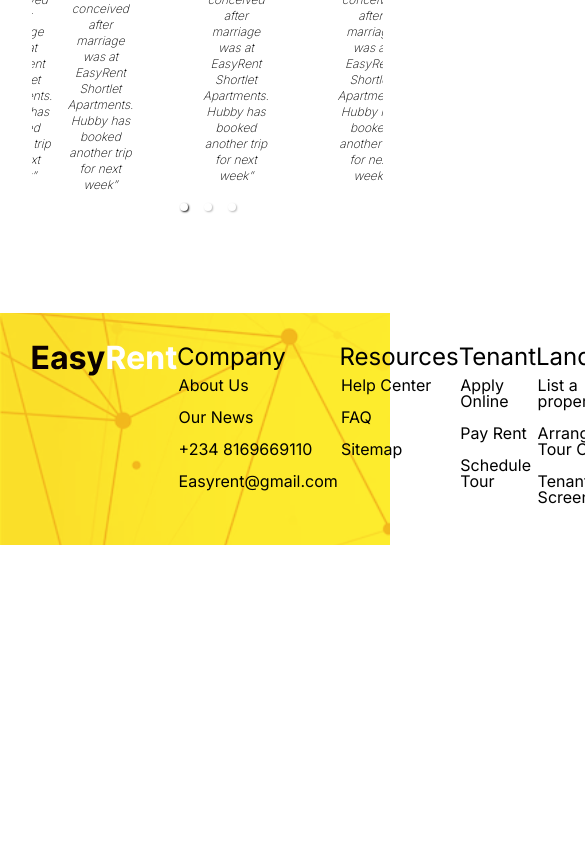
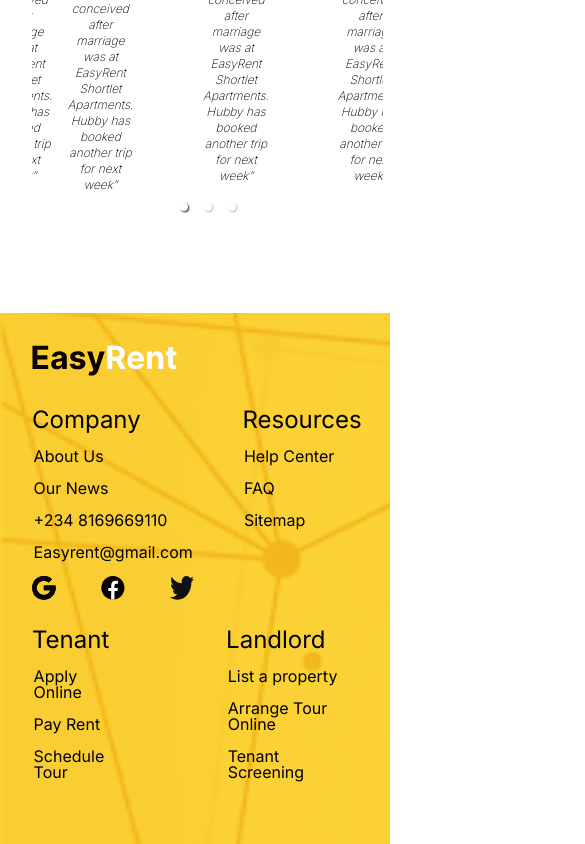
Before and after one commit to smartprincipal/EasyRentt, a React (Create React App) app: page / in a window 390 px wide. Shown: the part 4403-5247 px from the top of the page, 585 px wide, since content can reach past the window. Before the commit the page ends 4948 px from the top, so only its background shows below. Built offline with nearby package versions, Linux system fonts and the light colour scheme.

Commit message:
Pefected Footer component responsiveness

```diff
--- a/src/Components/Footer/Footer.css
+++ b/src/Components/Footer/Footer.css
@@ -3,30 +3,117 @@
     font-style: normal;
     padding: 2rem;
     display: flex;
-    justify-content: space-around;
+    justify-content: flex-start;
     align-items: flex-start;
+    flex-wrap: wrap;
     background-image: url('../../Assets/footerbckgrnd.svg');
     background-repeat: no-repeat;
     background-size: cover;
-    background-blend-mode: overlay;
+    background-blend-mode:soft-light;
     background-color: rgba(252, 188, 14, 0.9);
 }
 
+.footerlogo{
+    display: block;
+}
+
+.footermaindiv{
+    flex: 80%;
+    display: flex;
+    justify-content: space-around;
+    align-items: flex-start;
+    flex-wrap: wrap;
+}
+
 .footersubdiv{
+    flex: 50%;
+    display: flex;
+    justify-content: space-around;
+    align-items: flex-start;
+}
+
+.footercontent{
     display: flex;
     flex-direction: column;
     justify-content: space-evenly;
 }
 
-.footersubdiv h2{
+.footercontent h2{
     font-weight: 400;
     font-size: 1.5rem;
     line-height: 1.5rem;
+    margin-bottom: 0.5rem;
 }
 
-.footersubdiv p{
+.footercontent p{
     font-weight: 400;
     font-size: 1rem;
     line-height: 1rem;
     margin: 0.5rem 0.1rem;
+    cursor: pointer;
 }
+
+.footercontent p:hover{
+    color: white;
+}
+
+.footericon{
+    display: flex;
+    justify-content: space-between;
+    align-items: center;
+}
+
+.footericon img{
+    width: 1.5rem;
+    margin-top: 0.5rem;
+}
+
+@media screen and (max-width: 800px) {
+
+    .footerlogo{
+        margin-bottom: 2rem;
+    }
+
+}
+
+@media screen and (max-width: 600px) {
+
+    .footermaindiv{
+        flex-direction: column;
+        justify-content: space-evenly;
+    }
+
+    .footersubdiv{
+        margin-bottom: 1.5rem;
+    }
+
+    #footermobile1{
+        margin-right: 5rem;
+    }
+
+    #footermobile2{
+        margin-right: 8rem;
+    }
+
+}
+
+
+@media screen and (max-width: 450px) {
+    #footermobile1{
+        margin-right: 3rem;
+    }
+
+    #footermobile2{
+        margin-right: 6rem;
+    }
+}
+
+@media screen and (max-width: 350px) {
+    .footersubdiv{
+        display: block;
+    }
+
+    #footermobile1, #footermobile2{
+        margin-bottom: 1.5rem;
+    }
+}
--- a/src/Components/Footer/Footer.jsx
+++ b/src/Components/Footer/Footer.jsx
@@ -1,41 +1,63 @@
 import React from 'react';
 import './Footer.css';
 import footerlogo from '../../Assets/footerlogo.svg';
+import google from "../../Assets/google.svg";
+import facebook from "../../Assets/facebook.svg";
+import twitter from "../../Assets/twitter.svg";
 
 const Footer = () => {
   return (
     <div className='footer'>
 
-        <img src={footerlogo} alt="logo" />
+        <img className='footerlogo' src={footerlogo} alt="logo" />
+
+        <div className='footermaindiv'>
 
           <div className='footersubdiv'>
+            <div className='footercontent' id='footermobile1'>
               <h2>Company</h2>
               <p>About Us</p>
               <p>Our News</p>
               <p>+234 8169669110</p>
               <p>Easyrent@gmail.com</p>
+              <div className='footericon'>
+                <a href="http://www.google.com">
+                  <img src={google} alt="google" />
+                </a>
+                <a href="http://www.facebook.com">
+                  <img src={facebook} alt="facebook" />
+                </a>
+                <a href="http://www.twitter.com">
+                  <img src={twitter} alt="twitter" />
+                </a>
+              </div>
             </div>
 
-        <div className='footersubdiv'>
+            <div className='footercontent'>
               <h2>Resources</h2>
               <p>Help Center</p>
               <p>FAQ</p>
               <p>Sitemap</p>
             </div>
+          </div>
 
           <div className='footersubdiv'>
+            <div className='footercontent' id='footermobile2'>
               <h2>Tenant</h2>
               <p>Apply Online</p>
               <p>Pay Rent</p>
               <p>Schedule Tour</p>
             </div>
 
-        <div className='footersubdiv'>
+            <div className='footercontent'>
               <h2>Landlord</h2>
               <p>List a property</p>
               <p>Arrange Tour Online</p>
               <p>Tenant Screening</p>
             </div>
+          </div>
+        </div>
+
 
     </div>
   )
```
Lines whose indentation alone changed are shown as unchanged.
